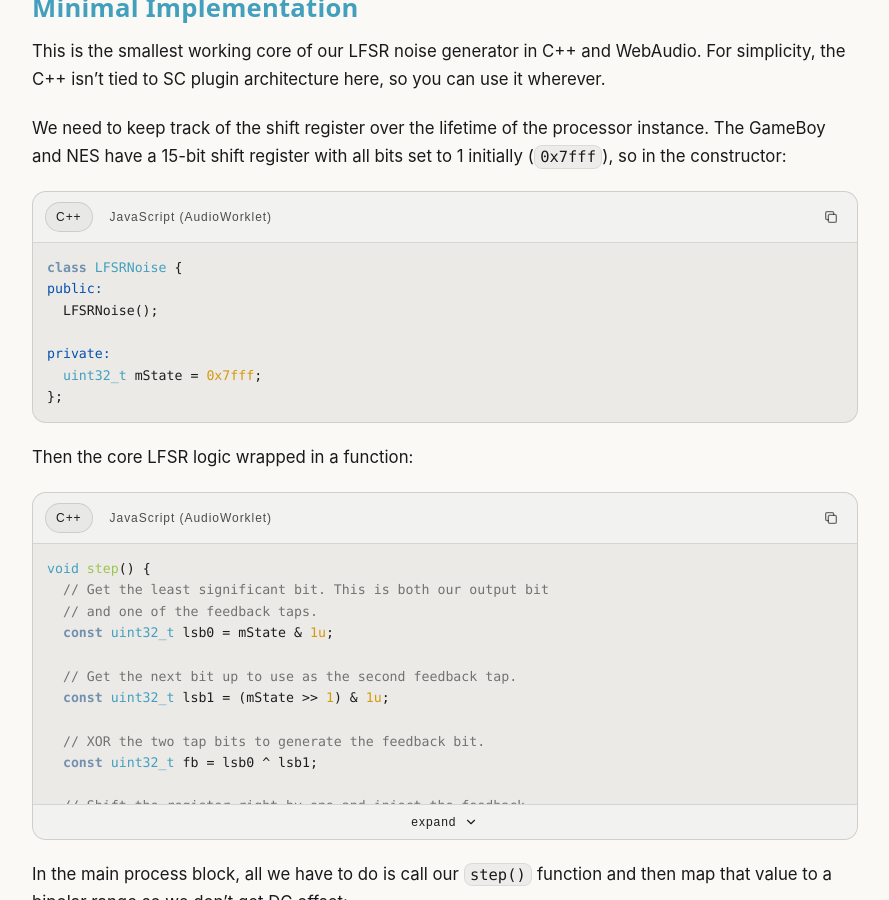
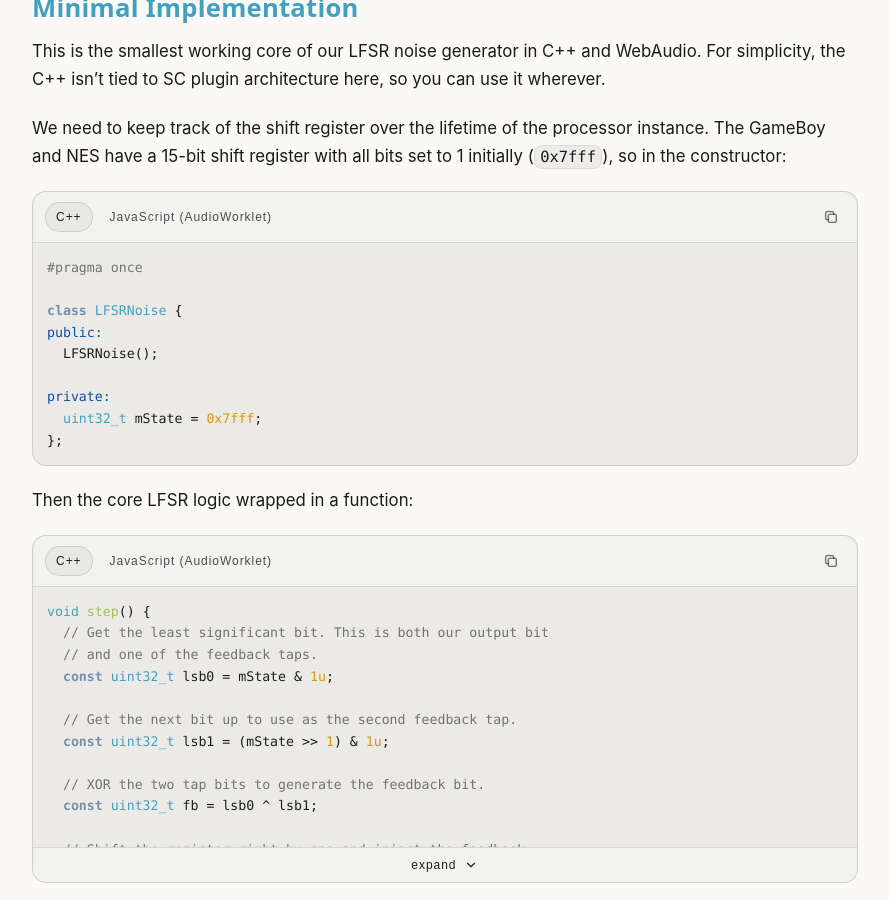
Before and after one commit to mjsyts/mjsyts.github.io, a Jekyll site: the page built from _development/lfsr-noise-part-1.md, in a window 1280 px wide and 900 px high, scrolled down 2134 px. Shown: the whole window, without its empty margins (60-949 px from the left). Built offline with Jekyll 4.4.1, drawn with Linux system fonts in a browser that asks for light colours; some web fonts are replaced; some of the changed text lies outside the part shown.

Commit message:
add pragma directive to c++ classes

````diff
--- a/_development/lfsr-noise-part-1.md
+++ b/_development/lfsr-noise-part-1.md
@@ -63,6 +63,8 @@ We need to keep track of the shift register over the lifetime of the processor i
 <div data-codegroup markdown="1" data-labels='{"cpp":"C++ ","javascript":"JavaScript (AudioWorklet)"}'>
 
 ```cpp
+#pragma once
+
 class LFSRNoise {
 public:
   LFSRNoise();
@@ -168,6 +170,8 @@ Once we add an amplitude parameter, the whole thing is:
 <div data-codegroup markdown="1" data-labels='{"cpp":"C++ ","javascript":"JavaScript (AudioWorklet)"}'>
 
 ```cpp
+#pragma once
+
 class LFSRNoise {
 public:
   void setAmp(float a) { mAmp = a; }
````
Also changed, not shown: _development/lfsr-noise-part-2.md (+2 -0 lines), _development/lfsr-noise-part-3.md (+2 -0 lines), _development/oscillators-part-1.md (+1 -0 lines).
